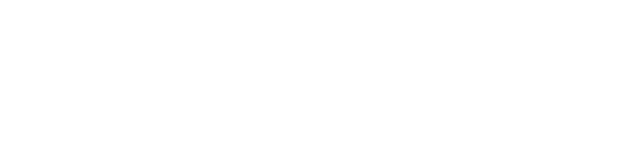
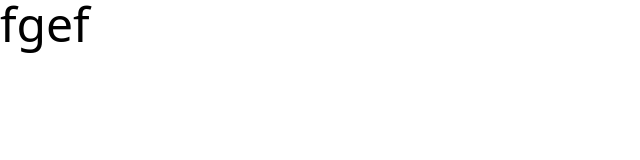
Before and after one commit to ideapadkn/VanillaJs, a website: page index.html in a window 1280 px wide. Shown: the whole page, without its empty margins (0-640 px from the left). Drawn offline with nearby package versions, Linux system fonts and the light colour scheme.

Commit message:
install tailwind

```diff
--- /dev/null
+++ b/css/style.css
@@ -0,0 +1,3 @@
+@tailwind base;
+@tailwind components;
+@tailwind utilities;
--- a/index.html
+++ b/index.html
@@ -3,9 +3,12 @@
 <head>
   <meta charset="UTF-8">
   <meta name="viewport" content="width=device-width, initial-scale=1.0">
-  <title>Document</title>
+  <title>Guitar Shop</title>
+  <link rel="stylesheet" href="css/style.css">
+  <link rel="icon" href="img/favicon.png">
+  <script src="https://cdn.tailwindcss.com"></script>
 </head>
 <body>
-
+  <h1 class="text-5xl">fgef</h1>
 </body>
 </html>
--- /dev/null
+++ b/package.json
@@ -0,0 +1,5 @@
+{
+  "devDependencies": {
+    "tailwindcss": "^3.3.3"
+  }
+}
--- /dev/null
+++ b/tailwind.config.js
@@ -0,0 +1,8 @@
+/** @type {import('tailwindcss').Config} */
+module.exports = {
+  content: ["./src/**/*.{html,js}"],
+  theme: {
+    extend: {},
+  },
+  plugins: [],
+}
```
Also changed, not shown: img/favicon.png (added), js/main.js (added), 1 other file.
